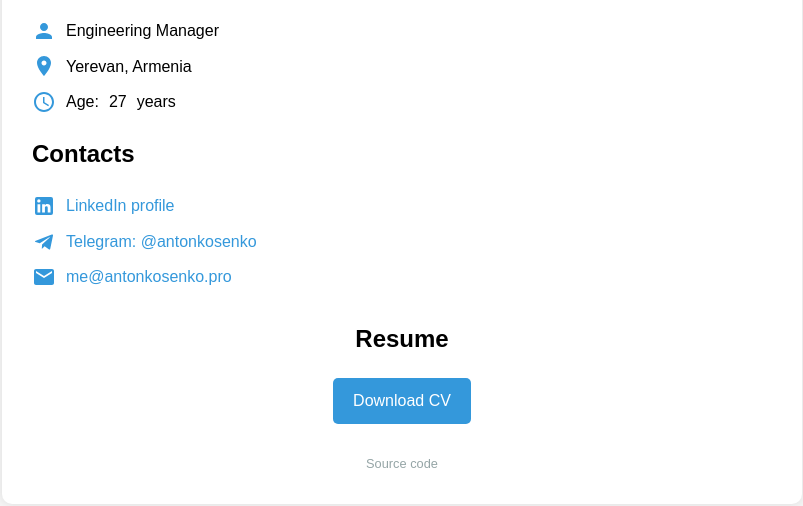
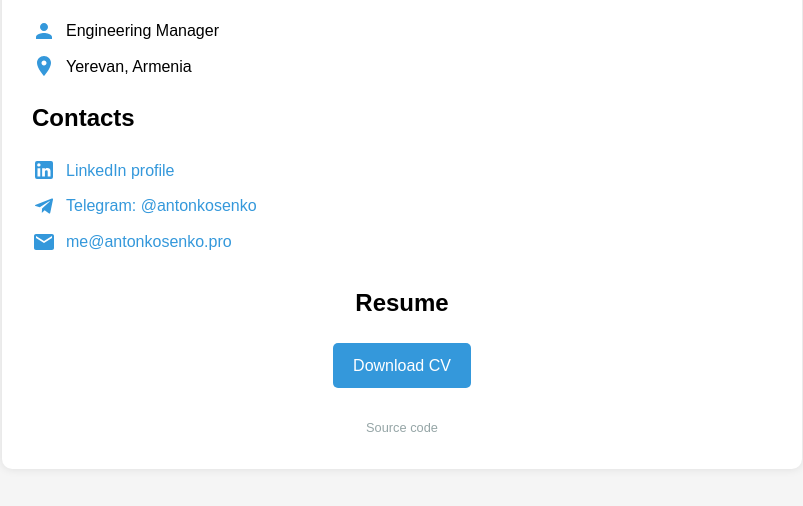
Before and after one commit to AntonKosenkoDX/AntonKosenkoDX.github.io, a plain HTML site: page index.html in a window 1280 px wide. Shown: the part 338-844 px from the top of the page, without its empty margins (238-1041 px from the left). Drawn offline with Linux system fonts and the light colour scheme.

Commit message:
Update index.html

```diff
--- a/index.html
+++ b/index.html
@@ -89,12 +89,6 @@
                 </svg>
                 Yerevan, Armenia
             </p>
-            <p>
-                <svg class="icon" viewBox="0 0 24 24">
-                    <path d="M12 2C6.48 2 2 6.48 2 12s4.48 10 10 10 10-4.48 10-10S17.52 2 12 2zm0 18c-4.41 0-8-3.59-8-8s3.59-8 8-8 8 3.59 8 8-3.59 8-8 8zm.5-13H11v6l5.25 3.15.75-1.23-4.5-2.67z"/>
-                </svg>
-                Age: <span id="age"></span> years
-            </p>
         </div>
         <div class="contact-info">
             <h2>Contacts</h2>
@@ -137,21 +131,6 @@
     </div>
 
     <script>
-        function calculateAge(birthDate) {
-            const birth = new Date(birthDate);
-            const today = new Date();
-            let age = today.getFullYear() - birth.getFullYear();
-            const monthDiff = today.getMonth() - birth.getMonth();
-
-            if (monthDiff < 0 || (monthDiff === 0 && today.getDate() < birth.getDate())) {
-                age--;
-            }
-            return age;
-        }
-
-        const birthDate = '1997-04-19';
-        document.getElementById('age').textContent = calculateAge(birthDate);
-
         // Add timestamp to prevent PDF caching
         document.getElementById('resume-link').href += Date.now();
     </script>
```
